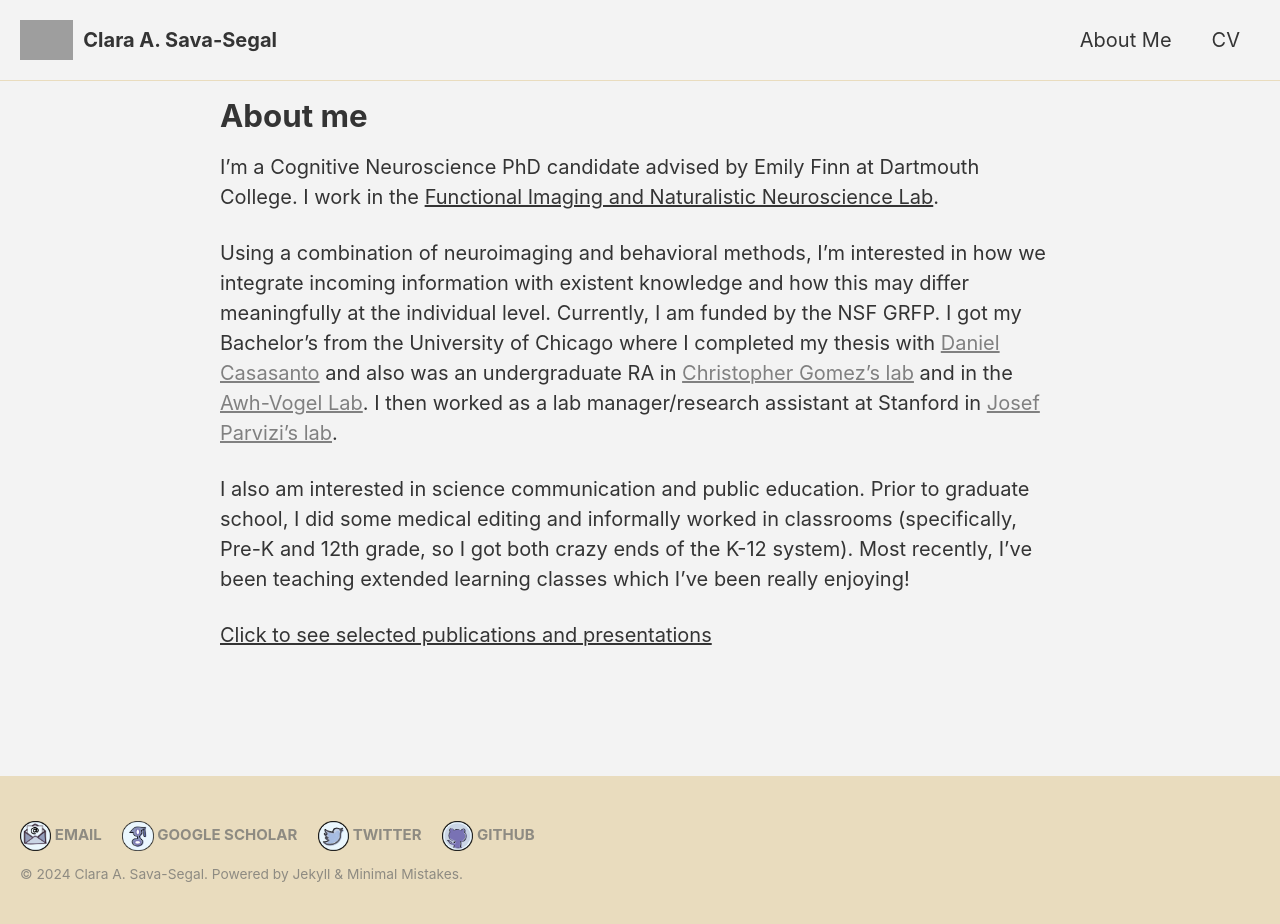
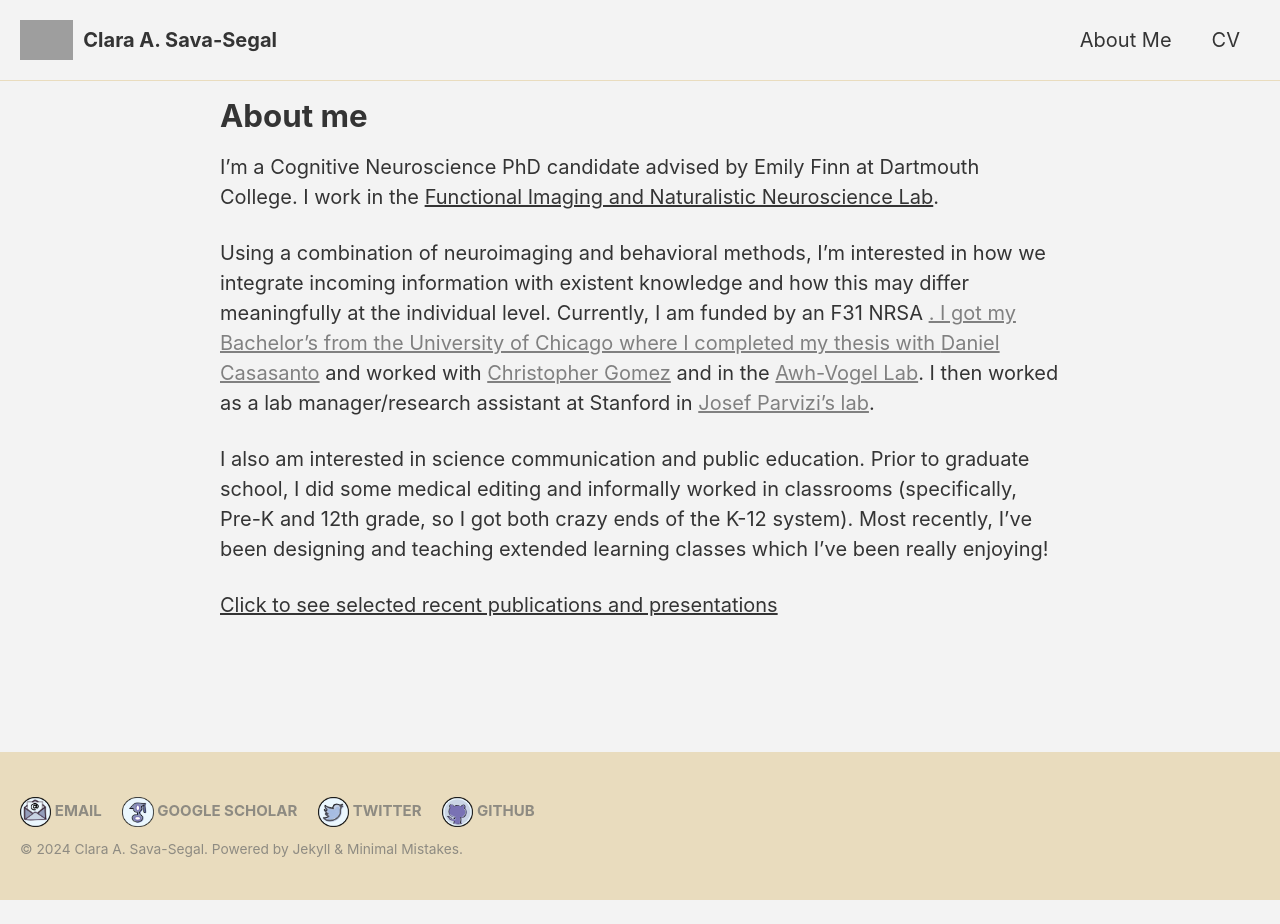
Before and after one commit to csavasegal/csavasegal.github.io, a Jekyll site: the page built from aboutme.md, in a window 1280 px wide. Built offline with Jekyll 4.4.1, drawn with Linux system fonts in a browser that asks for light colours; cached includes are drawn as plain includes; after the commit the page ends 900 px from its top, so only the background shows below that; grey boxes are pictures that could not be loaded.

```diff
--- a/aboutme.md
+++ b/aboutme.md
@@ -8,11 +8,11 @@
 <!-- How do our past experiences inform how we process new information? How do individuals reach different interpretations of the exact same experience?  -->
 I'm a Cognitive Neuroscience PhD candidate advised by Emily Finn at Dartmouth College. I work in the [Functional Imaging and Naturalistic Neuroscience Lab](https://thefinnlab.github.io/research/).
 
-Using a combination of neuroimaging and behavioral methods, I'm interested in how we integrate incoming information with existent knowledge and how this may differ meaningfully at the individual level.  Currently, I am funded by the NSF GRFP. I got my Bachelor's from the University of Chicago where I completed my thesis with <a href="http://casasanto.com/" style="color: grey">Daniel Casasanto</a> and also was an undergraduate RA in <a href="https://voices.uchicago.edu/gomezlab/" style="color: grey">Christopher Gomez's lab</a> and in the <a href="https://awhvogellab.com/" style="color: grey">Awh-Vogel Lab</a>. I then worked as a lab manager/research assistant at Stanford in <a href="https://med.stanford.edu/parvizi-lab.html" style="color: grey">Josef Parvizi's lab</a>.
+Using a combination of neuroimaging and behavioral methods, I'm interested in how we integrate incoming information with existent knowledge and how this may differ meaningfully at the individual level.  Currently, I am funded by an F31 NRSA <a href="https://researchtraining.nih.gov/programs/fellowships/F31" style="color: grey">. I got my Bachelor's from the University of Chicago where I completed my thesis with <a href="http://casasanto.com/" style="color: grey">Daniel Casasanto</a> and worked with <a href="https://voices.uchicago.edu/gomezlab/" style="color: grey">Christopher Gomez</a> and in the <a href="https://awhvogellab.com/" style="color: grey">Awh-Vogel Lab</a>. I then worked as a lab manager/research assistant at Stanford in <a href="https://med.stanford.edu/parvizi-lab.html" style="color: grey">Josef Parvizi's lab</a>.
 
-I also am interested in science communication and public education. Prior to graduate school, I did some medical editing and informally worked in classrooms (specifically, Pre-K and 12th grade, so I got both crazy ends of the K-12 system). Most recently, I've been teaching extended learning classes which I've been really enjoying!
+I also am interested in science communication and public education. Prior to graduate school, I did some medical editing and informally worked in classrooms (specifically, Pre-K and 12th grade, so I got both crazy ends of the K-12 system). Most recently, I've been designing and teaching extended learning classes which I've been really enjoying!
 
 <!-- One of the questions I've been exploring is how we reach variable interpretations of the same experience - I'm interested in measuring endogenous individual variability in neural activity and its subsequent effects on behavior, and in experimentally manipulating context to understand how this variability arises "naturally".  -->
 
 
-[Click to see selected publications and presentations](/publications)
+[Click to see selected recent publications and presentations](/publications)
```
Also changed, not shown: index.md (+2 -1 lines), publications.md (+2 -3 lines), README.md, 1 other file.
